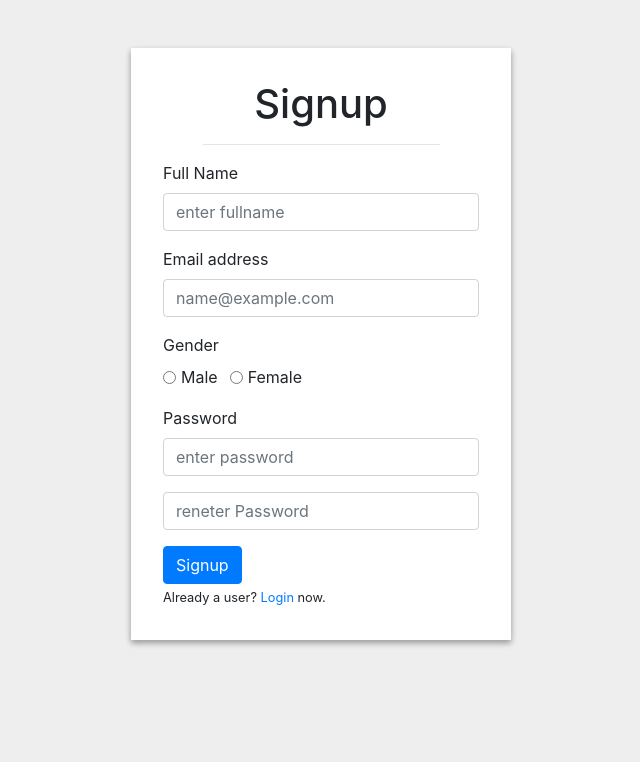
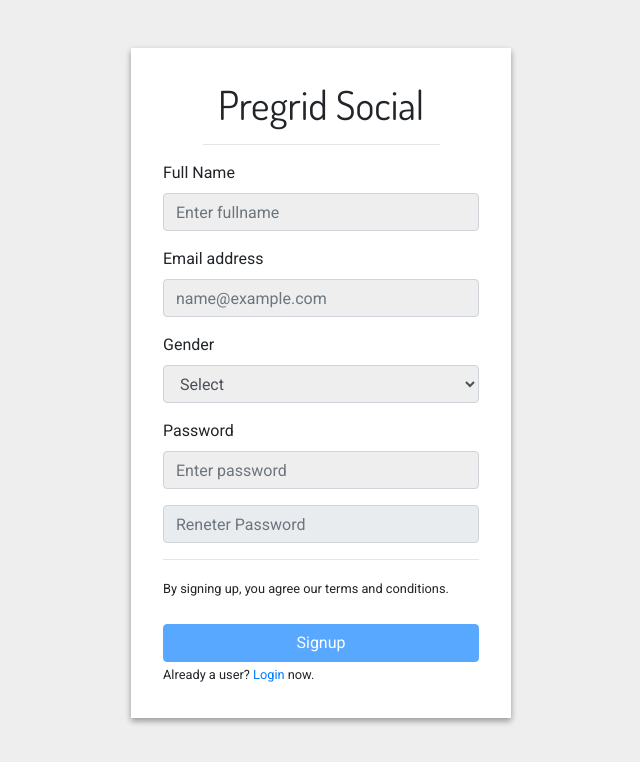
Before and after one commit to hmake98/Pregrid-social, an Angular app: page / in a window 1280 px wide. Shown: the top 762 px of the page, without its empty margins (319-959 px from the left). Built offline with nearby package versions, Linux system fonts and the light colour scheme.

Commit message:
signup done

```diff
--- a/src/app/app.module.ts
+++ b/src/app/app.module.ts
@@ -1,6 +1,6 @@
 import { BrowserModule } from '@angular/platform-browser';
 import { NgModule } from '@angular/core';
-
+import { FormsModule } from '@angular/forms';
 import { AppRoutingModule } from './app-routing.module';
 import { AppComponent } from './app.component';
 import { LoginComponent } from './login/login.component';
@@ -20,7 +20,8 @@ import { HeaderComponent } from './header/header.component';
   ],
   imports: [
     BrowserModule,
-    AppRoutingModule
+    AppRoutingModule,
+    FormsModule
   ],
   providers: [],
   bootstrap: [AppComponent]
--- a/src/app/login/login.component.css
+++ b/src/app/login/login.component.css
@@ -3,8 +3,17 @@
     background: #fff;
     margin: 1em;
     box-shadow: 0 3px 6px rgba(0,0,0,0.16), 0 3px 6px rgba(0,0,0,0.23);
+    font-family: 'Roboto', sans-serif;
 }
 
 a{
     text-decoration: none;
 }
+
+h1{
+    font-family: 'Dosis', sans-serif;
+}
+
+input{
+    background: #eee;
+}
--- a/src/app/login/login.component.html
+++ b/src/app/login/login.component.html
@@ -1,7 +1,7 @@
 <div class="container">
   <div class="row mt-5">
     <div class="col-md-4 mx-auto mt-5 banner">
-      <h1 class="text-center"> Login </h1>
+      <h1 class="text-center"> Pregrid Social </h1>
       <hr class="w-75">
       <form>
         <div class="form-group">
@@ -12,7 +12,7 @@
           <label for="exampleInputPassword1">Password</label>
           <input type="password" class="form-control" id="exampleInputPassword1" placeholder="enter password">
         </div>
-        <button type="submit" class="btn btn-primary">Login</button><br>
+        <button type="submit" class="btn btn-primary w-100">Login</button><br>
         <small> Not a user? <a [routerLink]="['/signup']"> Signup </a> now.</small>
       </form>
     </div>
--- a/src/app/signup/signup.component.css
+++ b/src/app/signup/signup.component.css
@@ -3,8 +3,29 @@
     background: #fff;
     margin: 1em;
     box-shadow: 0 3px 6px rgba(0,0,0,0.16), 0 3px 6px rgba(0,0,0,0.23);
+    font-family: 'Roboto', sans-serif;
+}
+
+.text-red{
+    color: red;
+}
+
+input.ng-touched.ng-invalid{
+    border: 1px solid red;
 }
 
 a{
     text-decoration: none;
 }
+
+h1{
+    font-family: 'Dosis', sans-serif;
+}
+
+input{
+    background: #eee;
+}
+
+select{
+    background: #eee;
+}
--- a/src/app/signup/signup.component.html
+++ b/src/app/signup/signup.component.html
@@ -1,36 +1,42 @@
 <div class="container">
   <div class="row">
     <div class="col-md-4 mx-auto mt-5 banner">
-      <h1 class="text-center"> Signup </h1>
+      <h1 class="text-center"> Pregrid Social </h1>
       <hr class="w-75">
-      <form>
+      <form (submit)="signup(f)" #f="ngForm">
         <div class="form-group">
           <label for="formGroupExampleInput">Full Name</label>
-          <input type="text" class="form-control" id="formGroupExampleInput" placeholder="enter fullname">
+          <input type="text" class="form-control" id="formGroupExampleInput" placeholder="Enter fullname" name="name"
+            [(ngModel)]="user.name">
         </div>
         <div class="form-group">
           <label for="exampleFormControlInput1">Email address</label>
-          <input type="email" class="form-control" id="exampleFormControlInput1" placeholder="name@example.com">
+          <input type="email" #uemail="ngModel" [ngClass]="{'is-invalid': f.submitted && uemail.invalid }" pattern="^([a-zA-Z0-9_\-\.]+)@((\[[0-9]{1,3}\.[0-9]{1,3}\.[0-9]{1,3}\.)|(([a-zA-Z0-9\-]+\.)+))([a-zA-Z]{2,4}|[0-9]{1,3})(\]?)$"
+            name="email" class="form-control" placeholder="name@example.com" [(ngModel)]="user.email" email required>
+          <small class="text-red" *ngIf="uemail.invalid && uemail.touched"> Enter valid email! </small>
         </div>
         <div class="form-group">
-          <label for=""> Gender </label><br>
-          <div class="form-check form-check-inline">
-            <input class="form-check-input" type="radio" name="gender" value="option1">
-            <label class="form-check-label" for="inlineRadio1"> Male </label>
-          </div>
-          <div class="form-check form-check-inline">
-            <input class="form-check-input" type="radio" name="gender" value="option2">
-            <label class="form-check-label" for="inlineRadio2"> Female </label>
-          </div>
+          <label for="exampleFormControlSelect1">Gender</label>
+          <select class="form-control" id="exampleFormControlSelect1" name="gender" [(ngModel)]="user.gender" required>
+            <option hidden value="" disabled selected> Select </option>
+            <option value="male">Male</option>
+            <option value="female">Female</option>
+          </select>
         </div>
         <div class="form-group">
           <label for="exampleInputPassword1">Password</label>
-          <input type="password" class="form-control" id="exampleInputPassword1" placeholder="enter password">
+          <input type="password" #upass="ngModel" class="form-control" id="exampleInputPassword1" pattern="^(?=.*[A-Za-z])(?=.*\d)[A-Za-z\d]{8,}$" placeholder="Enter password" name="paswd"
+            [(ngModel)]="user.password" required>
+          <small class="text-red" *ngIf="upass.invalid && upass.dirty && upass.touched"> Enter valid password! </small>
         </div>
         <div class="form-group">
-          <input type="password" class="form-control" id="exampleInputPassword2" placeholder="reneter Password">
+          <input type="password" #cpass="ngModel" class="form-control" placeholder="Reneter Password" name="cfmpas"
+            [(ngModel)]="cfmpas" [disabled]="upass.invalid" required>
+          <div class="alert alert-danger" *ngIf="user.password !== cfmpas && cpass.touched"> <small> Password not matched! </small> </div>
         </div>
-        <button type="submit" class="btn btn-primary">Signup</button><br>
+        <hr>
+        <small> By signing up, you agree our terms and conditions. </small><br><br>
+        <button type="submit" class="btn btn-primary w-100" [disabled]="f.invalid">Signup</button><br>
         <small> Already a user? <a [routerLink]="['/login']"> Login </a> now.</small>
       </form>
     </div>
--- a/src/app/signup/signup.component.ts
+++ b/src/app/signup/signup.component.ts
@@ -1,4 +1,6 @@
-import { Component, OnInit } from '@angular/core';
+import { Component, OnInit, ViewChild } from '@angular/core';
+import { User } from '../user.model';
+import { NgForm } from '@angular/forms';
 
 @Component({
   selector: 'app-signup',
@@ -6,10 +8,21 @@ import { Component, OnInit } from '@angular/core';
   styleUrls: ['./signup.component.css']
 })
 export class SignupComponent implements OnInit {
+  @ViewChild('f') userform:NgForm;
+  user:User = new User();
+  cfmpas:string;
 
-  constructor() { }
+
+  constructor() {
+    this.user.gender = "";
+  }
 
   ngOnInit() {
   }
 
+  signup(){
+    console.log(this.userform.value);
+    console.log(this.user);
+  }
+
 }
--- /dev/null
+++ b/src/app/user.model.ts
@@ -0,0 +1,6 @@
+export class User{
+    name:string;
+    email:string;
+    gender:string;
+    password:string;
+}
--- a/src/app/user.service.ts
+++ b/src/app/user.service.ts
@@ -6,4 +6,5 @@ import { Injectable } from '@angular/core';
 export class UserService {
 
   constructor() { }
+
 }
--- a/src/index.html
+++ b/src/index.html
@@ -7,6 +7,9 @@
 
   <meta name="viewport" content="width=device-width, initial-scale=1">
   <link rel="icon" type="image/x-icon" href="favicon.ico">
+  <!-- fonts -->
+  <link href="https://fonts.googleapis.com/css?family=Dosis" rel="stylesheet">
+  <link href="https://fonts.googleapis.com/css?family=Roboto" rel="stylesheet">
 </head>
 <body>
   <app-root></app-root>
```
